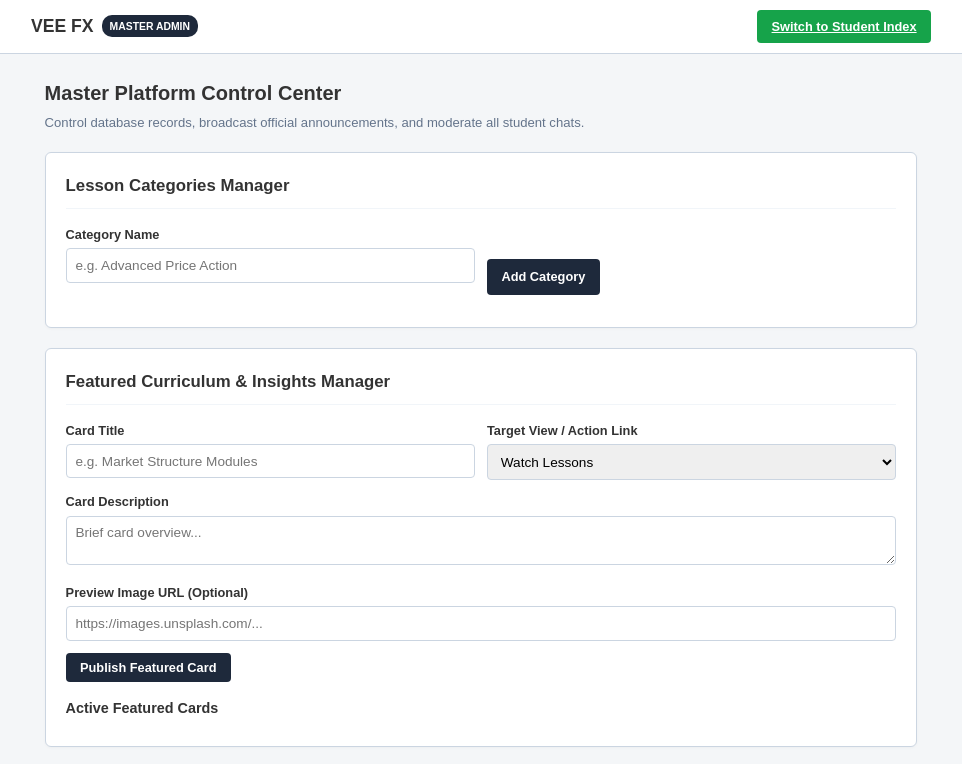
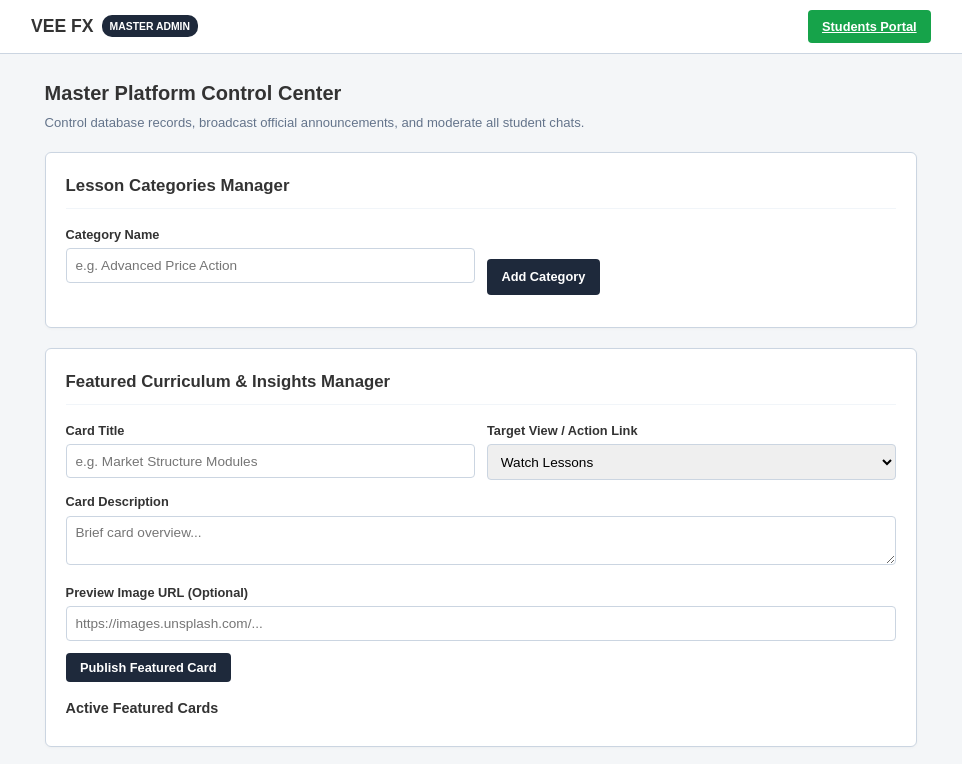
Before and after one commit to Nix515/Vee-fx, a plain HTML site: page all1.html in a window 1280 px wide. Shown: the top 764 px of the page, without its empty margins (159-1121 px from the left). Drawn offline with Linux system fonts and the light colour scheme; no server answers.

Commit message:
Change button text from 'Switch to Student Index' to 'Students Portal'

```diff
--- a/all1.html
+++ b/all1.html
@@ -102,7 +102,7 @@
         <span class="badge">Master Admin</span>
       </div>
       <div style="display:flex; gap:8px;">
-              <a href="index.html" class="btn" style="background:#16a34a;">Switch to Student Index</a>
+              <a href="index.html" class="btn" style="background:#16a34a;">Students Portal</a>
       </div>
     </div>
   </header>
```
